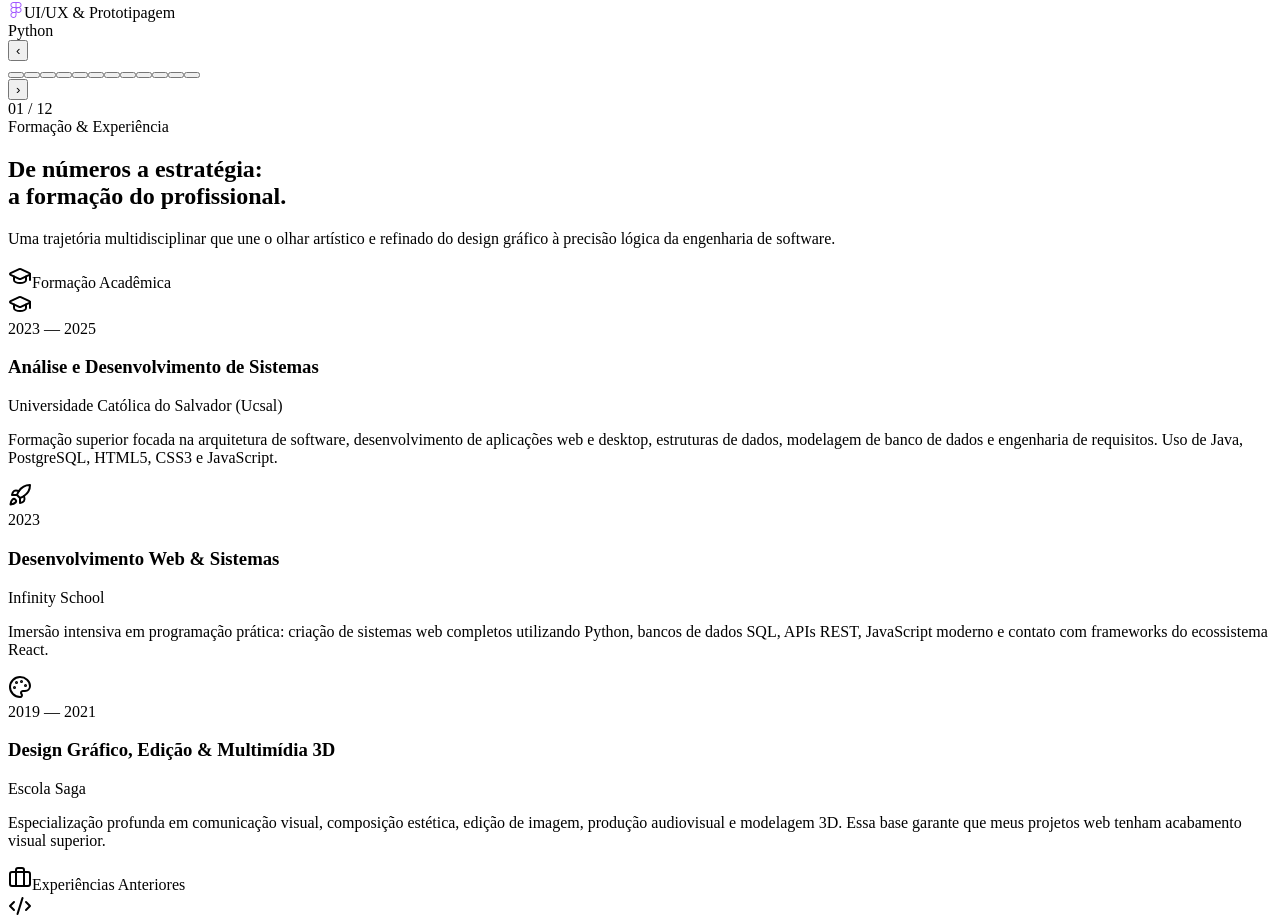
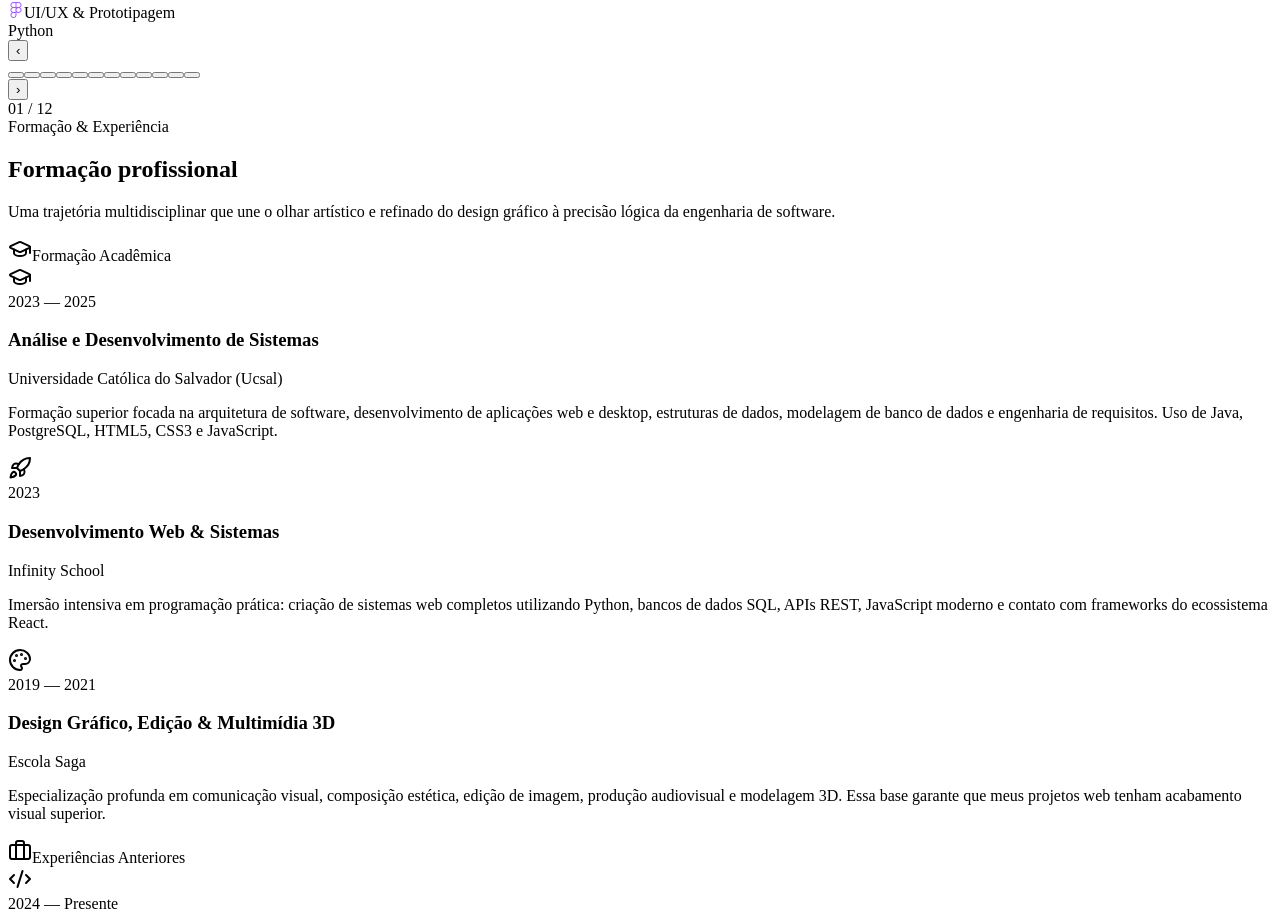
Before and after one commit to cauagarrido/cauagarrido-portfolio, a React (Vite) app: page / in a window 1280 px wide. Shown: the part 6572-7495 px from the top of the page. Built offline with nearby package versions, Linux system fonts and the light colour scheme; the HTML template or start-up script is replaced by a standard one.

Commit message:
fix: update title in Experience section for clarity

```diff
--- a/src/components/sections/Experience.jsx
+++ b/src/components/sections/Experience.jsx
@@ -9,7 +9,7 @@ export default function Experience() {
         <SectionHeading
           tag="Formação & Experiência"
           mint
-          title={<>De números a estratégia: <br />a formação do <span className="purple">profissional.</span></>}
+          title="Formação profissional"
           text="Uma trajetória multidisciplinar que une o olhar artístico e refinado do design gráfico à precisão lógica da engenharia de software."
         />
 
```
